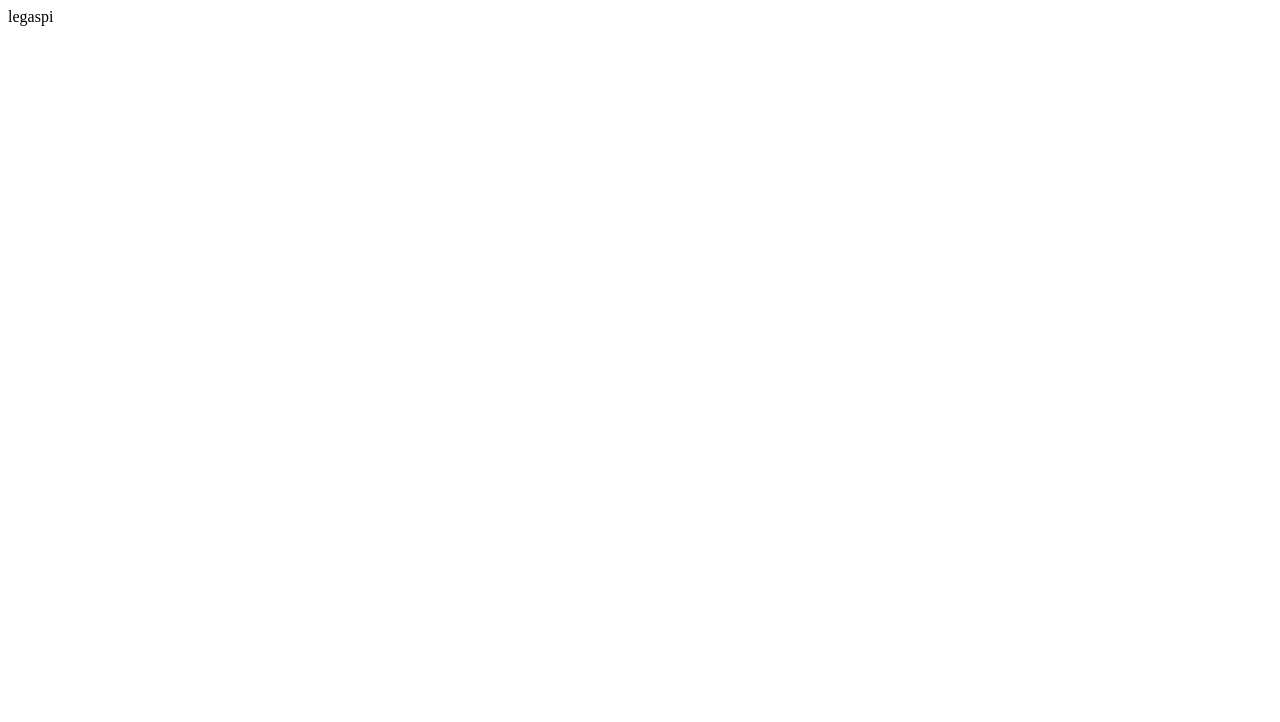
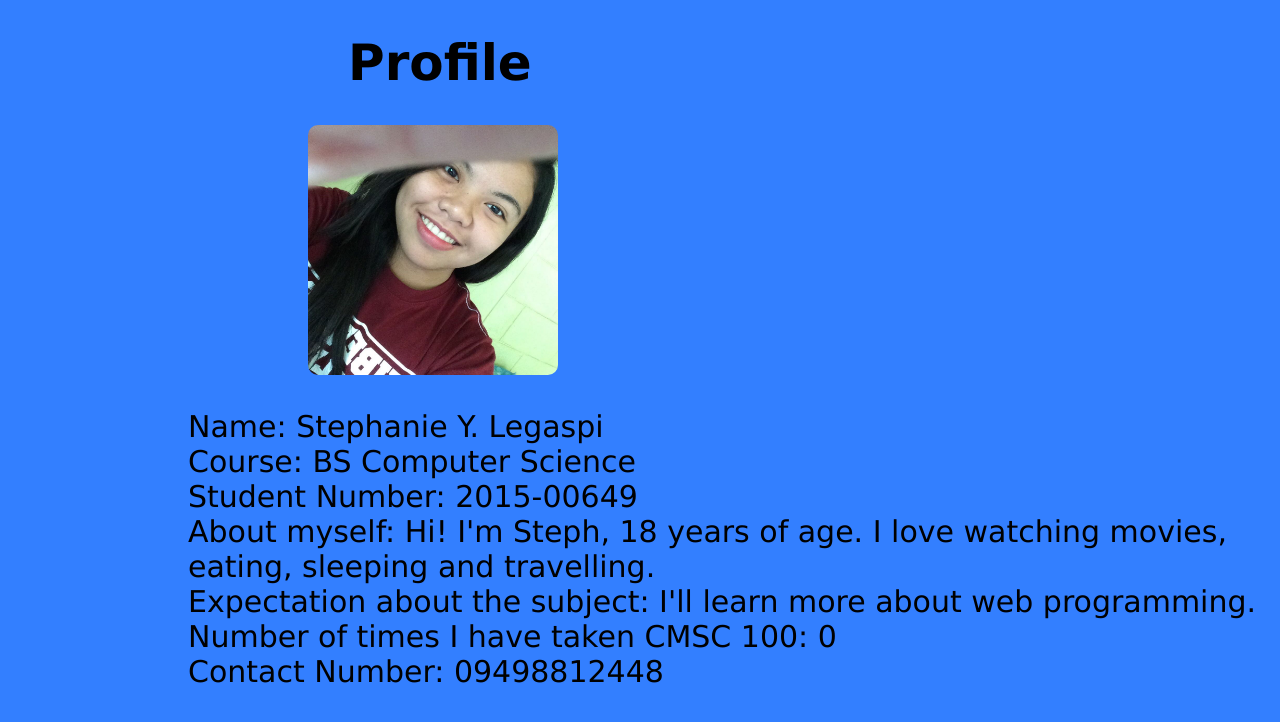
Before and after one commit to StephLegaspi/StephLegaspi.github.io, a plain HTML site: page index.html in a window 1280 px wide. Drawn offline with Linux system fonts and the light colour scheme.

Commit message:
Initial commit

```diff
--- /dev/null
+++ b/design.css
@@ -0,0 +1,22 @@
+body{
+	background-color:  #337FFF;
+}
+
+h1{
+	margin-left: 340px;
+	font-size: 50px;
+	color: black;
+	font-family: "Verdana", sans-serif;
+}
+
+img{
+	margin-left: 300px;
+	border-radius: 10px;
+}
+p {
+	color: black;
+	font-family: "Verdana", sans-serif;
+	font-size: 30px;
+	margin-left: 180px;
+
+}
--- a/index.html
+++ b/index.html
@@ -1 +1,23 @@
-legaspi
+<!DOCTYPE html>
+<html>
+	<head>
+		<meta charset="UTF-8">
+    	<title> Home</title>
+    	<link rel="stylesheet" type="text/css" href="design.css">
+	</head>
+
+	<body>
+		<h1> Profile </h1>
+		<img src="steph.jpg" alt="Steph" width="250" height="250">
+    	<p>
+    		Name: Stephanie Y. Legaspi
+    		<br> Course: BS Computer Science
+    		<br> Student Number: 2015-00649
+    		<br> About myself: Hi! I'm Steph, 18 years of age. I love watching movies, eating, sleeping and travelling.
+    		<br> Expectation about the subject: I'll learn more about web programming.
+    		<br> Number of times I have taken CMSC 100: 0
+    		<br> Contact Number: 09498812448
+    	</p>
+	</body>
+
+</html>
```
Also changed, not shown: steph.jpg (added).
